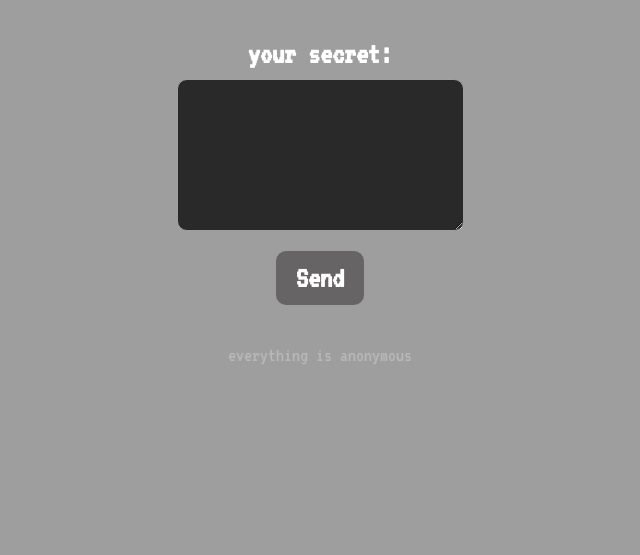
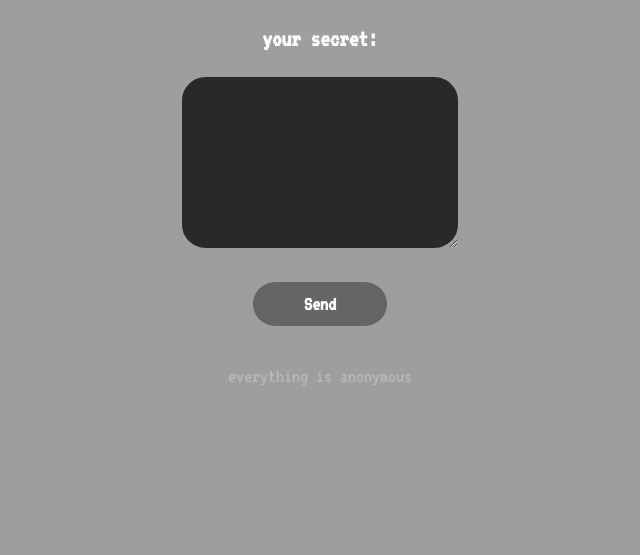
Before and after one commit to localtxt/localtxt.github.io, a plain HTML site: page index.html in a window 1280 px wide. Shown: the part 245-800 px from the top of the page, without its empty margins (320-960 px from the left). Drawn offline with Linux system fonts and the light colour scheme.

Commit message:
Update css

```diff
--- a/main.css
+++ b/main.css
@@ -12,90 +12,70 @@ body {
     background-color: #9e9e9e;
     color: #ECECEC;
     text-align: center;
-    display: flex; /* Use flexbox to center content */
-    flex-direction: column; /* Stack items vertically */
-    align-items: center; /* Center items horizontally */
-    justify-content: center; /* Center items vertically */
-    min-height: 100vh; /* Ensure content fills the viewport */
+    display: flex;
+    flex-direction: column;
+    align-items: center;
+    justify-content: center;
+    min-height: 100vh;
+    font-size: 2vw;
 }
 
-header {
-    background-color: #9e9e9e;
-    color: #ffffff;
-    text-align: center;
-    padding: 1.5em 0;
-    position: relative; /* Add this line to make positioning work */
-}
-
-
-main {
-    background-color: #9e9e9e;
-    padding: 2em;
-    border-radius: 15px;
-    margin-top: 1em; /* Add a margin at the top for spacing */
-}
-
-footer {
-    text-align: center;
-    padding: 1em 0;
-    background-color: #9e9e9e;
-    color: #ffffff;
-}
-
-.small-text {
-    font-size: 20px;
-    color: #b8b8b8;
-    margin-top: 10px;
-}
+/* ... (other styles) ... */
 
 /* Style the form */
 form {
     background-color: #9e9e9e;
-    border-radius: 15px;
-    padding: 30px;
+    border-radius: 5vw;
+    padding: 5vw;
     display: flex;
-    flex-direction: column; /* Stack items vertically */
-    align-items: center; /* Center items horizontally */
-    border: none; /* Remove the border */
-    outline: none; /* Remove the outline */
+    flex-direction: column;
+    align-items: center;
+    border: none;
+    outline: none;
 }
 
 label {
     font-weight: bold;
     display: block;
-    font-size: 30px;
-    margin-bottom: 10px;
+    font-size: 3vh;
+    margin-bottom: 3vh;
     font-family: 'VT323', monospace;
     color: #ffffff;
 }
 
 textarea {
-    width: 100%;
-    padding: 15px;
-    border: 1px solid #9e9e9e;
-    border-radius: 10px;
-    font-size: 20px;
+    width: 90%;
+    padding: 2vw;
+    border: 2px solid #9e9e9e;
+    border-radius: 2vw;
+    font-size: 2vh;
     resize: vertical;
     font-family: 'VT323', monospace;
     color: #ECECEC;
     background-color: #292929;
-    margin: 0; /* Add this line to center the input */
-    box-sizing: border-box; /* Ensure the padding is included in the width */
-    margin-bottom: 10px; /* Add margin at the bottom of the textarea */
+    margin: 0;
+    box-sizing: border-box;
+    margin-bottom: 3vh;
 }
 
 button[type="submit"] {
     background-color: #666464;
     color: #fff;
-    padding: 12px 20px;
+    padding: 1.5vh 4vw;
     border: none;
-    border-radius: 10px;
+    border-radius: 2vw;
     cursor: pointer;
     font-weight: bold;
     font-family: 'VT323', monospace;
-    font-size: 30px;
+    font-size: 2.5vh;
     transition: background-color 0.3s ease;
-    margin-top: 10px; /* Add margin at the top of the button */
+    margin-top: 1vh; /* Adjusted margin for the button */
+}
+
+.small-text {
+    font-size: 2.5vh; /* Increased font size for "everything is anonymous" */
+    color: #b8b8b8;
+    margin-top: -3vh; /* Adjusted margin for "everything is anonymous" */
 }
 
 button[type="submit"]:hover {
@@ -104,6 +84,7 @@ button[type="submit"]:hover {
 h2 {
     font-family: 'VT323', monospace;
     font-size: 30px;
+    margin-bottom: -2vh;
 }
 
 #secret {
```
